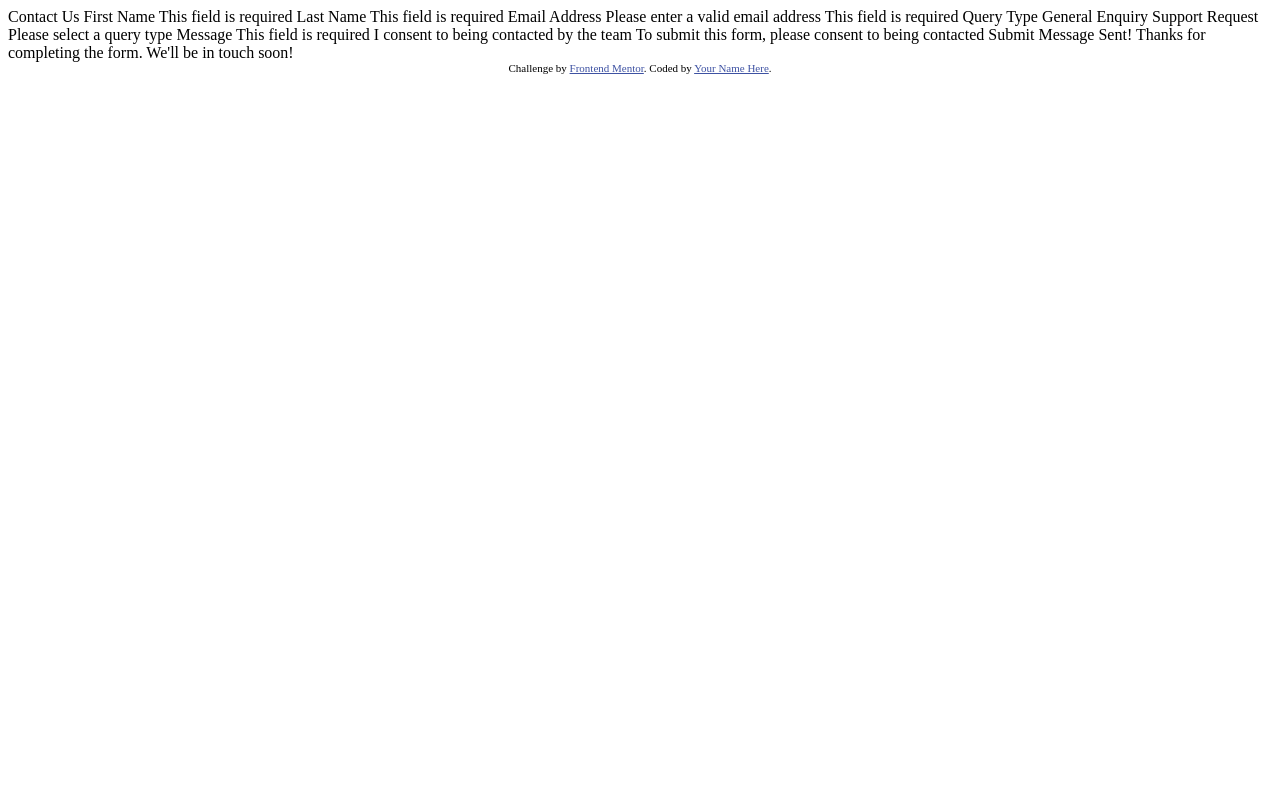
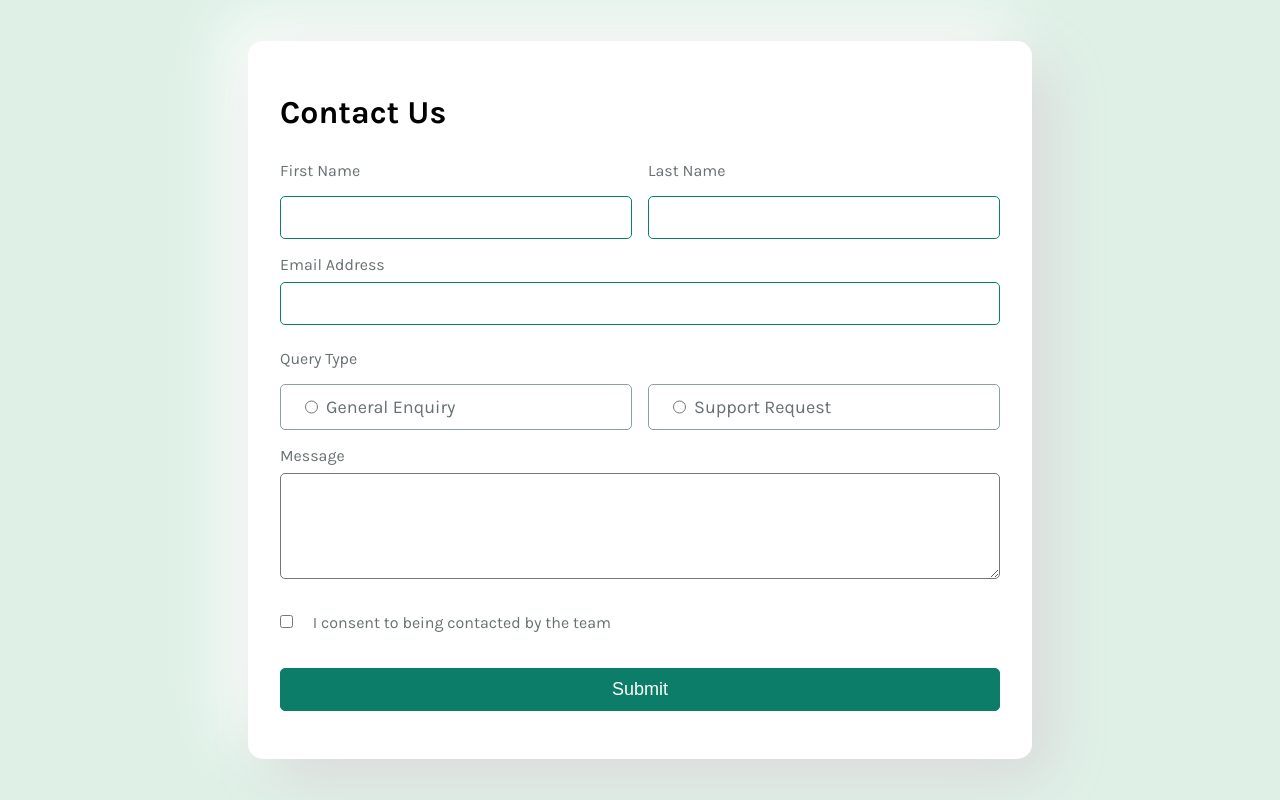
Before and after one commit to NotUndefind/contactForm, a plain HTML site: page index.html in a window 1280 px wide. Drawn offline with Linux system fonts and the light colour scheme.

Commit message:
Automatic update

```diff
--- a/index.html
+++ b/index.html
@@ -1,52 +1,86 @@
 <!DOCTYPE html>
 <html lang="en">
-<head>
-  <meta charset="UTF-8">
-  <meta name="viewport" content="width=device-width, initial-scale=1.0"> <!-- displays site properly based on user's device -->
+	<head>
+		<meta charset="UTF-8" />
+		<meta name="viewport" content="width=device-width, initial-scale=1.0" />
+		<!-- displays site properly based on user's device -->
+		<link rel="stylesheet" href="style.css" />
+		<link
+			rel="icon"
+			type="image/png"
+			sizes="32x32"
+			href="./assets/images/favicon-32x32.png"
+		/>
+		<title>Contact form</title>
+	</head>
+	<body>
+		<div class="container">
+			<h1>Contact Us</h1>
 
-  <link rel="icon" type="image/png" sizes="32x32" href="./assets/images/favicon-32x32.png">
+			<form action="">
+				<div class="nameInput">
+					<div>
+						<label for="firstname">First Name</label>
+						<input
+							type="text"
+							name="firstname"
+							id="firstname"
+							required
+						/>
+					</div>
 
-  <title>Frontend Mentor | Contact form</title>
+					<div>
+						<label for="lastname">Last Name</label>
+						<input
+							type="text"
+							name="lastname"
+							id="lastname"
+							required
+						/>
+					</div>
+				</div>
 
-  <!-- Feel free to remove these styles or customise in your own stylesheet 👍 -->
-  <style>
-    .attribution { font-size: 11px; text-align: center; }
-    .attribution a { color: hsl(228, 45%, 44%); }
-  </style>
-</head>
-<body>
+				<div class="emailInput">
+					<label for="email">Email Address</label>
+					<input type="email" name="email" id="email" required />
+				</div>
 
-  Contact Us
+				<label for="queryType">Query Type</label>
+				<div class="queryType">
+					<div class="generalInput">
+						<input type="radio" name="gender" id="generalEnquiry" />
+						<p>General Enquiry</p>
+					</div>
 
-  First Name
-  This field is required
+					<div class="supportInput">
+						<input type="radio" name="gender" id="supportRequest" />
+						<p>Support Request</p>
+					</div>
+				</div>
 
-  Last Name
-  This field is required
+				<label for="message">Message</label>
+				<div class="messageInput">
+					<textarea name="message" id="message" required></textarea>
+				</div>
 
-  Email Address
-  Please enter a valid email address
-  This field is required
+				<div class="contactedInput">
+					<input type="checkbox" name="contacted" id="contacted" />
+					<label for="contacted"
+						>I consent to being contacted by the team</label
+					>
+				</div>
 
-  Query Type
-  General Enquiry
-  Support Request
+				<input id="submit" type="submit" value="Submit" />
+			</form>
+		</div>
+
+		<!-- Please enter a valid email address
+
   Please select a query type
 
-  Message
-  This field is required
-
-  I consent to being contacted by the team
   To submit this form, please consent to being contacted
 
-  Submit
-
   Message Sent!
-  Thanks for completing the form. We'll be in touch soon!
-
-  <div class="attribution">
-    Challenge by <a href="https://www.frontendmentor.io?ref=challenge">Frontend Mentor</a>.
-    Coded by <a href="#">Your Name Here</a>.
-  </div>
-</body>
+  Thanks for completing the form. We'll be in touch soon! -->
+	</body>
 </html>
--- /dev/null
+++ b/style.css
@@ -0,0 +1,108 @@
+@import url("https://fonts.googleapis.com/css2?family=Karla:ital,wght@0,200..800;1,200..800&display=swap");
+body {
+	font-family: "Karla";
+	padding: 0;
+	margin: 0;
+	height: 100vh;
+	background-color: hsl(148, 38%, 91%);
+	display: flex;
+	justify-content: center;
+	align-items: center;
+}
+
+.container {
+	border-radius: 15px;
+	background: #ffffff;
+	box-shadow: 20px 20px 60px #d9d9d9, -20px -20px 60px #ffffff;
+	display: flex;
+	flex-direction: column;
+	justify-content: center;
+	align-items: start;
+	max-width: 45rem;
+	width: 90%;
+	margin: auto;
+	padding: 2rem;
+}
+
+.container form {
+	width: 100%;
+}
+
+.container form .nameInput {
+	display: grid;
+	grid-template-columns: 1fr 1fr;
+	gap: 1rem;
+}
+
+.container form .nameInput div {
+	display: flex;
+	flex-direction: column;
+}
+
+.container form .emailInput {
+	display: grid;
+	grid-template-columns: 1fr;
+}
+
+.container form .queryType {
+	display: flex;
+	flex-direction: row;
+	gap: 1rem;
+	margin: 0.5rem 0 0.5rem 0;
+}
+
+.container form .queryType div {
+	display: flex;
+	flex-direction: row;
+	width: 100%;
+	border: rgb(135, 163, 166), 1px, solid;
+	border-radius: 5px;
+	padding: 0.2rem 1.5rem;
+	margin: 0.5rem 0;
+}
+
+.container form .queryType div p {
+	text-align: center;
+	color: #666f72;
+	margin: 0.5rem;
+	font-size: large;
+}
+
+.container form .messageInput {
+	margin: 0.5rem 0;
+}
+
+.container form .messageInput textarea {
+	width: 99.2%;
+	height: 100px;
+	border-radius: 5px;
+}
+
+.container form .contactedInput #contacted {
+	margin: 1.5rem 1rem 1.5rem 0;
+}
+
+#submit {
+	width: 100%;
+	background-color: hsl(169, 82%, 27%);
+	color: white;
+	margin: 1rem 0;
+}
+
+#email {
+	margin: 0 0 1.5rem 0;
+}
+
+input {
+	border: hsl(169, 82%, 27%), 1px, solid;
+	border-radius: 5px;
+	font-size: large;
+	padding: 10px;
+	margin: 0.5rem 0;
+}
+
+label {
+	margin: 0.5rem 0;
+	color: rgb(104, 112, 114);
+	font-size: 16px;
+}
```
Also changed, not shown: design/desktop-design.jpg, 2 other files.
